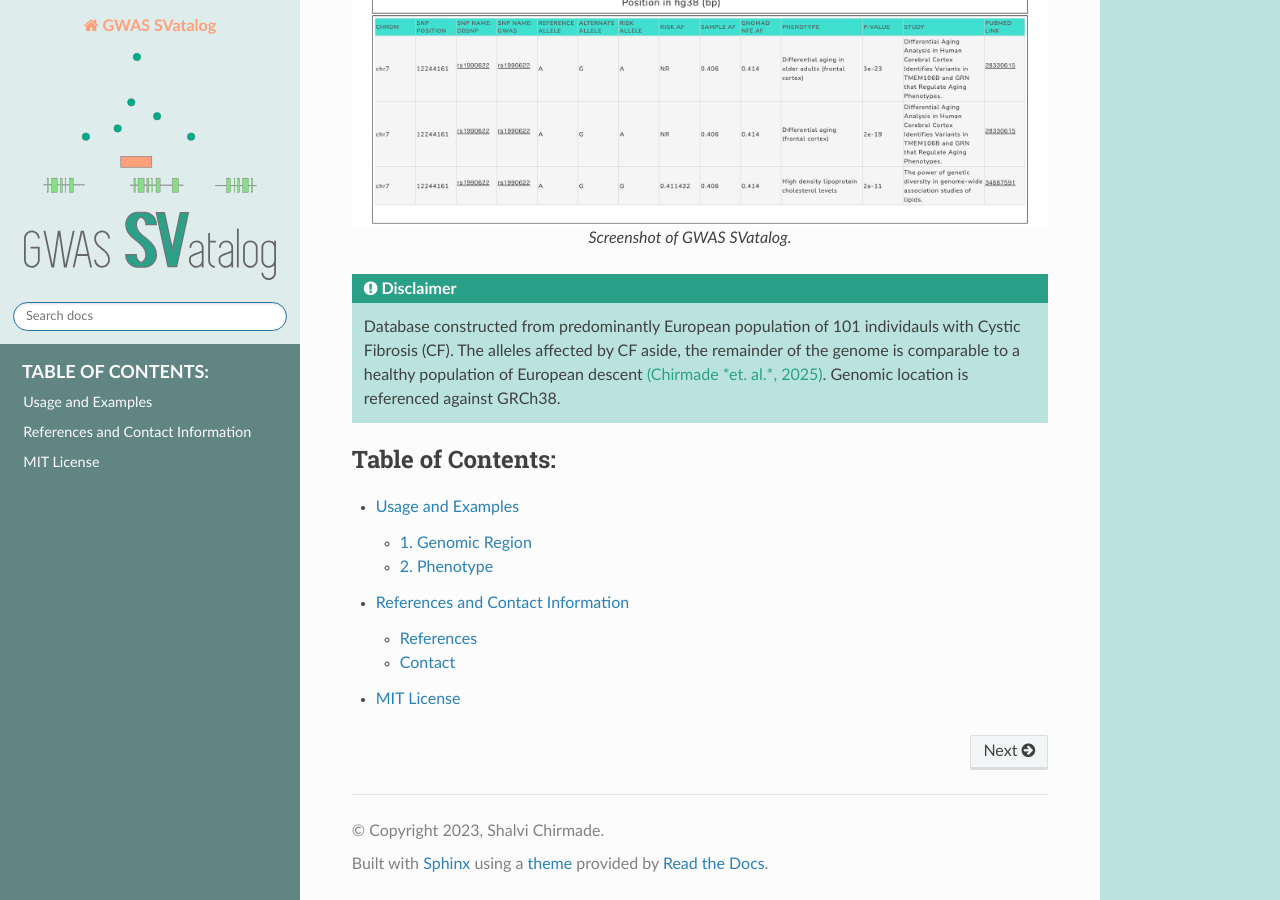
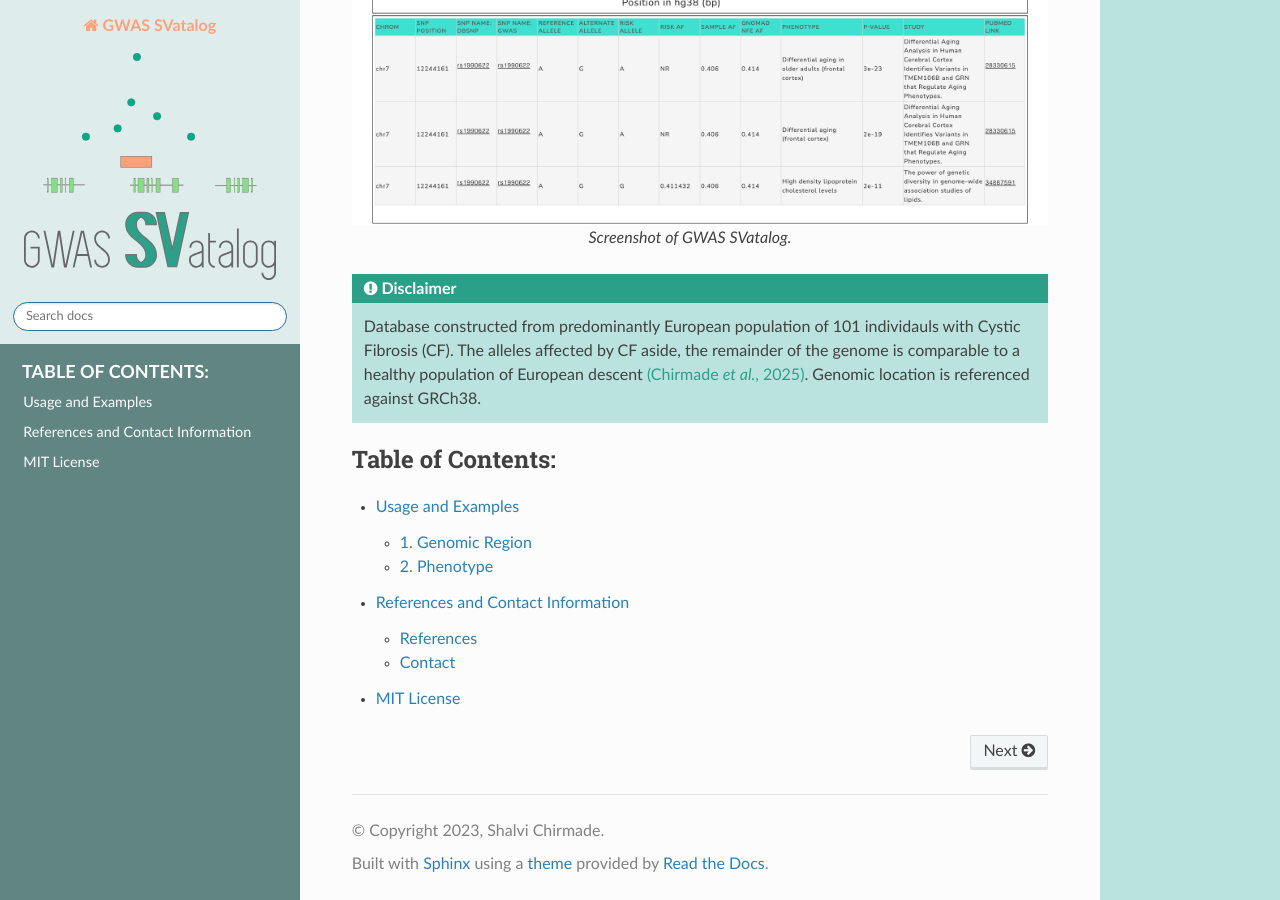
Before and after one commit to shalvichirmade/gwas-svatalog-docs, a Sphinx documentation site: the page built from source/index.rst, in a window 1280 px wide and 900 px high, scrolled down 1323 px. Built offline with Sphinx 7.4.7 and the Read the Docs theme 3.1.0, drawn with Linux system fonts in a browser that asks for light colours.

Commit message:
fix italics

```diff
--- a/source/index.rst
+++ b/source/index.rst
@@ -58,7 +58,7 @@ GWAS SVatalog
 
 .. |pub_link| raw:: html
 
-   <a href="https://www.nature.com/articles/s41437-025-00809-2" target="_blank" style="color:#2ba089">(Chirmade *et. al.*, 2025)</a>
+   <a href="https://www.nature.com/articles/s41437-025-00809-2" target="_blank" style="color:#2ba089">(Chirmade <em>et al.</em>, 2025)</a>
 
 
 .. toctree::
```
